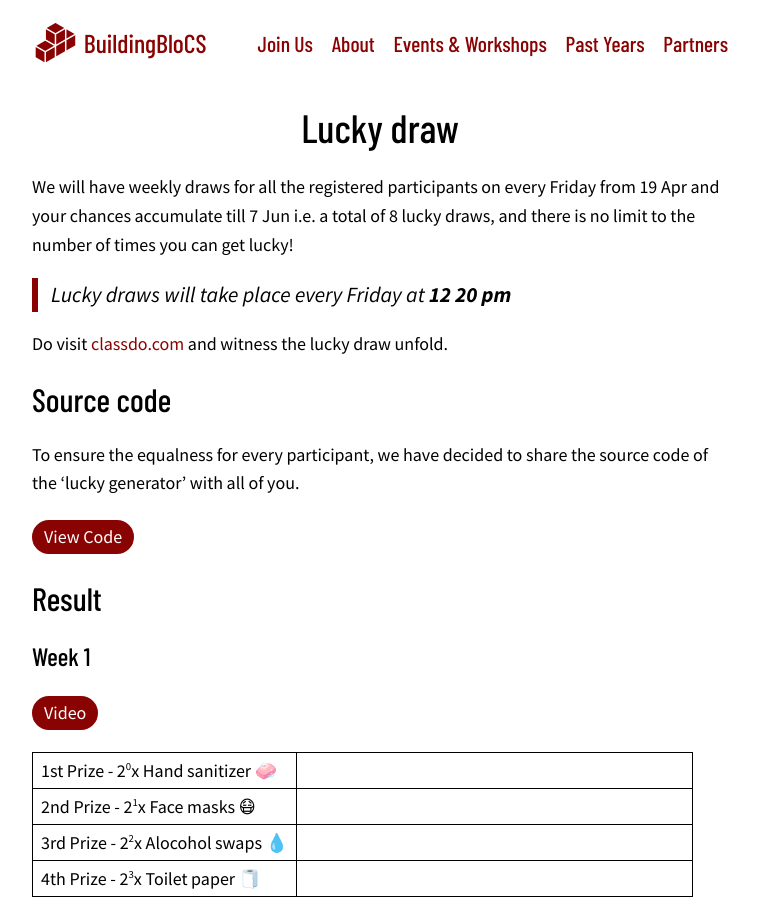
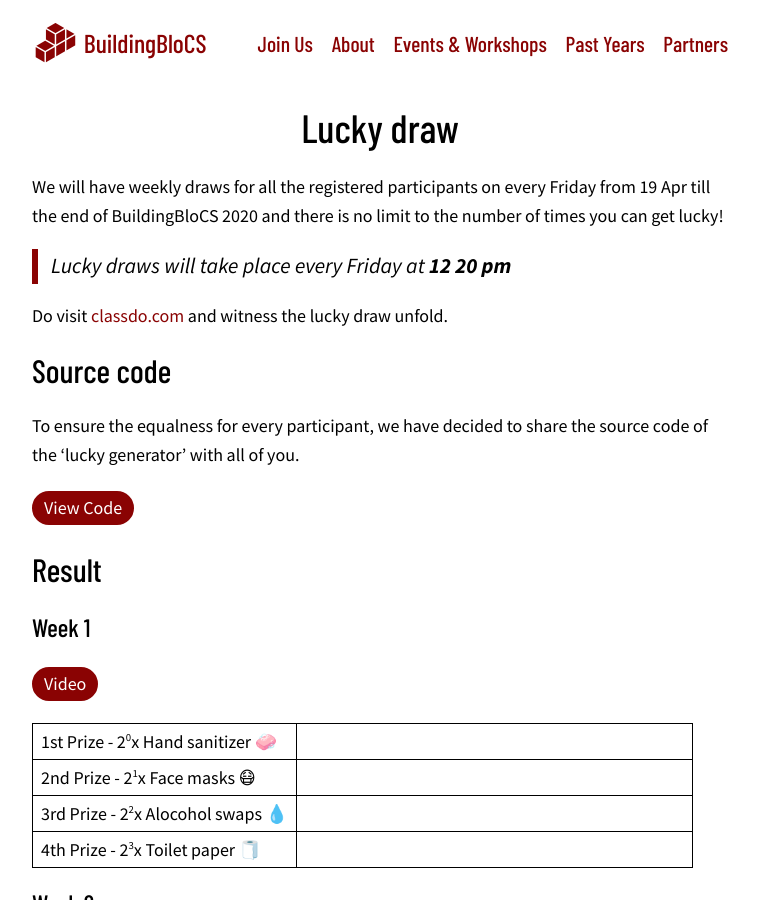
Before and after one commit to buildingblocs/2020, a Jekyll site: the page built from pre-event/luckydraw/index.md, in a window 1280 px wide and 900 px high. Shown: the whole window, without its empty margins (260-1019 px from the left). Built offline with Jekyll 4.4.1, drawn with Linux system fonts in a browser that asks for light colours; some web fonts are replaced; our own code applies the rules of GitHub Pages for plain Markdown files.

Commit message:
Update index.md

```diff
--- a/pre-event/luckydraw/index.md
+++ b/pre-event/luckydraw/index.md
@@ -5,7 +5,7 @@ layout: default
 
 # Lucky draw
 
-We will have weekly draws for all the registered participants on every Friday from 19 Apr and your chances accumulate till 7 Jun i.e. a total of 8 lucky draws, and there is no limit to the number of times you can get lucky!
+We will have weekly draws for all the registered participants on every Friday from 19 Apr till the end of BuildingBloCS 2020 and there is no limit to the number of times you can get lucky!
 
 >Lucky draws will take place every Friday at **12 20 pm**
 
```
